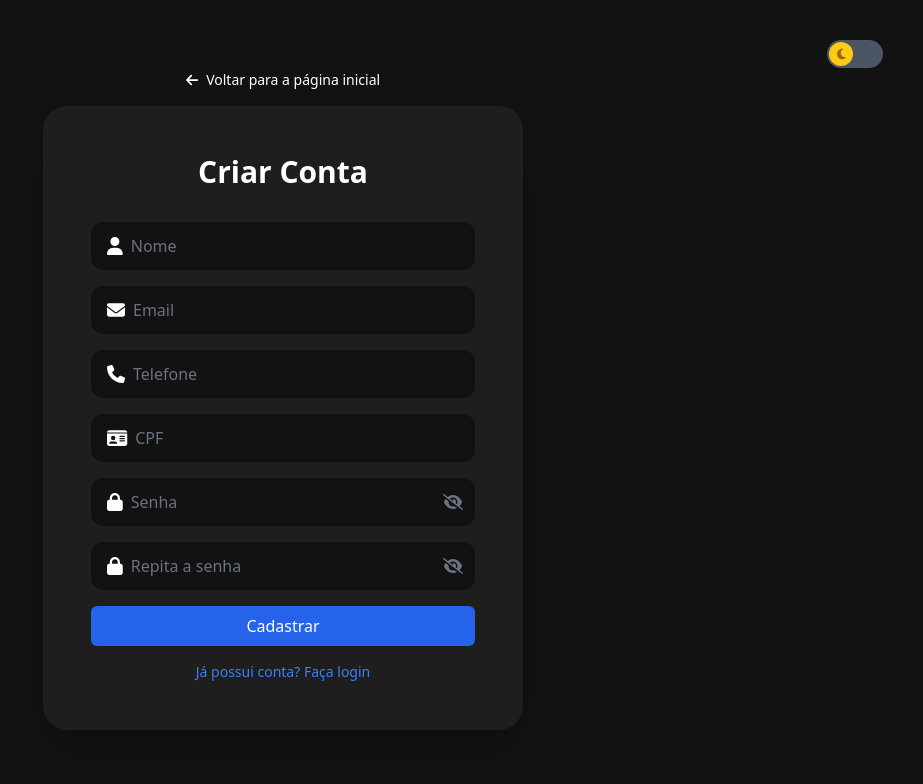
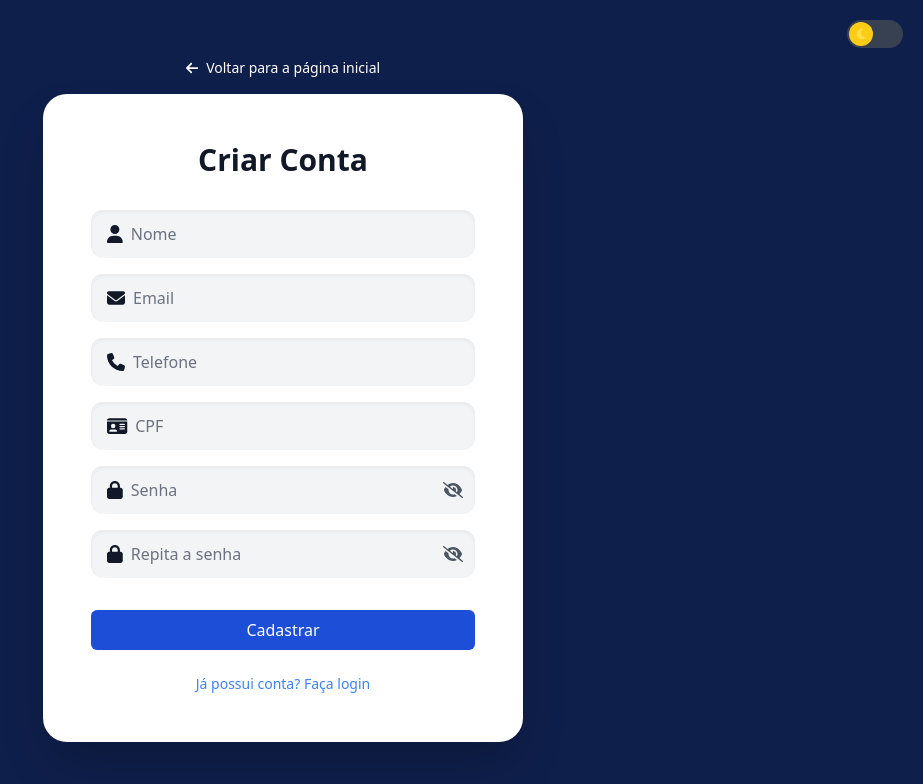
Before and after one commit to GabrielInacio07/OrganizaBus, a Next.js app: page /rotas/cadastro in a window 1280 px wide. Shown: the top 784 px of the page, without its empty margins (357-1280 px from the left). Built offline with nearby package versions, Linux system fonts and the light colour scheme.

Commit message:
style: Altera estilos da pagina de Login/Cadastro

```diff
--- a/src/app/globals.css
+++ b/src/app/globals.css
@@ -9,7 +9,7 @@
 
   html, body {
     height: 100%;
-    background-color: #e5e7eb;
+    background-color: #f3f4f6;
     width: 100%;
   }
 
--- a/src/app/rotas/cadastro/page.js
+++ b/src/app/rotas/cadastro/page.js
@@ -32,7 +32,7 @@ export default function CadastroPage() {
   const [fieldErrors, setFieldErrors] = useState({ telefone: "", cpf: "" });
 
   useEffect(() => {
-    document.documentElement.classList.toggle("dark", isLightMode);
+    document.documentElement.classList.toggle("dark", !isLightMode);
   }, [isLightMode]);
 
   const formatarTelefone = (value) => {
@@ -109,9 +109,11 @@ export default function CadastroPage() {
 
   return (
     <div
-      className={`${
-        isLightMode ? "bg-gray-100" : "bg-[#121212]"
-      } min-h-screen flex items-center justify-center transition-colors duration-300`}
+      className={`min-h-screen flex items-center justify-center transition-colors duration-300 ${
+        isLightMode
+          ? "bg-white"
+          : "bg-[#0f1f4b]"
+      }`}
     >
       <div className="absolute top-5 right-5 z-10">
         <ThemeToggleButton
@@ -137,52 +139,26 @@ export default function CadastroPage() {
 
         <form
           onSubmit={handleSubmit}
-          className={`flex flex-col items-center gap-4 w-[clamp(320px,40vw,480px)] p-12 rounded-3xl shadow-2xl overflow-hidden transition-all duration-300 ${
-            isLightMode ? "bg-white shadow-lg" : "bg-[#1e1e1e]"
-          }`}
+          className={`flex flex-col items-center gap-4 w-[clamp(320px,40vw,480px)] p-12 rounded-3xl shadow-2xl overflow-hidden transition-all duration-300 bg-white`}
         >
-          <h1
-            className={`text-3xl mb-4 font-semibold ${
-              isLightMode ? "text-gray-900" : "text-white"
-            }`}
-          >
+          <h1 className="text-3xl mb-4 font-semibold text-gray-900">
             Criar Conta
           </h1>
 
           {[
-            { icon: faUser, name: "name", type: "text", placeholder: "Nome" },
-            {
-              icon: faEnvelope,
-              name: "email",
-              type: "email",
-              placeholder: "Email",
-            },
-            {
-              icon: faPhone,
-              name: "telefone",
-              type: "text",
-              placeholder: "Telefone",
-              maxLength: 15,
-            },
-            {
-              icon: faIdCard,
-              name: "cpf",
-              type: "text",
-              placeholder: "CPF",
-              maxLength: 14,
-            },
+            { icon: faUser, name: "name", placeholder: "Nome" },
+            { icon: faEnvelope, name: "email", placeholder: "Email", type: "email" },
+            { icon: faPhone, name: "telefone", placeholder: "Telefone", maxLength: 15 },
+            { icon: faIdCard, name: "cpf", placeholder: "CPF", maxLength: 14 },
           ].map(({ icon, ...input }) => (
             <div
               key={input.name}
-              className={`flex items-center px-4 py-2 rounded-xl w-full h-12 shadow-inner gap-2 ${
-                isLightMode
-                  ? "bg-gray-200 text-gray-800"
-                  : "bg-[#121212] text-white"
-              }`}
+              className="flex items-center px-4 py-2 rounded-xl w-full h-12 shadow-inner gap-2 bg-gray-100 text-gray-900"
             >
               <FontAwesomeIcon icon={icon} className="text-lg" />
               <input
                 {...input}
+                type={input.type || "text"}
                 value={formData[input.name]}
                 onChange={(e) => handleFormEdit(e, input.name)}
                 className="bg-transparent outline-none w-full placeholder-gray-500"
@@ -192,26 +168,22 @@ export default function CadastroPage() {
           ))}
 
           {fieldErrors.telefone && (
-            <p className="text-red-500 text-sm">{fieldErrors.telefone}</p>
+            <p className="text-red-500 text-sm w-full">{fieldErrors.telefone}</p>
           )}
           {fieldErrors.cpf && (
-            <p className="text-red-500 text-sm">{fieldErrors.cpf}</p>
+            <p className="text-red-500 text-sm w-full">{fieldErrors.cpf}</p>
           )}
 
-          {/* Senha */}
-          {["password", "confirmPassword"].map((field, i) => (
+          {[["password", "Senha"], ["confirmPassword", "Repita a senha"]].map(
+            ([field, placeholder], i) => (
               <div
                 key={field}
-              className={`relative flex items-center px-4 py-2 rounded-xl w-full h-12 shadow-inner gap-2 ${
-                isLightMode
-                  ? "bg-gray-200 text-gray-800"
-                  : "bg-[#121212] text-white"
-              }`}
+                className="relative flex items-center px-4 py-2 rounded-xl w-full h-12 shadow-inner gap-2 bg-gray-100 text-gray-900"
               >
                 <FontAwesomeIcon icon={faLock} className="text-lg" />
                 <input
                   type={showPassword ? "text" : "password"}
-                placeholder={i === 0 ? "Senha" : "Repita a senha"}
+                  placeholder={placeholder}
                   value={formData[field]}
                   onChange={(e) => handleFormEdit(e, field)}
                   className="bg-transparent outline-none w-full placeholder-gray-500"
@@ -219,39 +191,29 @@ export default function CadastroPage() {
                 />
                 <span
                   onClick={() => setShowPassword(!showPassword)}
-                className="absolute right-3 top-1/2 -translate-y-1/2 cursor-pointer text-gray-500"
+                  className="absolute right-3 top-1/2 -translate-y-1/2 cursor-pointer text-gray-600"
                 >
                   <FontAwesomeIcon icon={showPassword ? faEye : faEyeSlash} />
                 </span>
               </div>
-          ))}
+            )
+          )}
 
           {error && (
-            <div
-              className={`w-full p-2 rounded-md text-sm text-center transition-all ${
-                isLightMode
-                  ? "bg-red-100 text-red-700"
-                  : "bg-red-200 text-red-800"
-              }`}
-            >
+            <div className="w-full p-2 rounded-md text-sm text-center bg-red-100 text-red-700">
               {error}
             </div>
           )}
 
           <button
             type="submit"
-            className={`w-full rounded-md py-2 font-medium transition-colors ${
-              isLightMode
-                ? "bg-blue-500 text-white hover:bg-blue-600"
-                : "bg-blue-600 text-white hover:bg-blue-700"
-            }`}
+            className="w-full mt-4 rounded-md py-2 font-medium bg-blue-700 text-white hover:bg-blue-800 transition-colors"
           >
             Cadastrar
           </button>
-
            <Link
             href="/rotas/login"
-            className="text-sm text-blue-500 hover:underline text-center"
+            className="text-sm text-blue-500 hover:underline mt-2 text-center w-full"
           >
             Já possui conta? Faça login
           </Link>
--- a/src/components/Contato.js
+++ b/src/components/Contato.js
@@ -9,7 +9,7 @@ export default function ContatoPage() {
   return (
     <section
       ref={ref}
-      className="bg-gray-200 py-16 px-6 md:px-12 lg:px-24 overflow-hidden"
+      className="px-8 py-20 bg-gray-100 text-center overflow-hidden"
     >
       <motion.div
         initial={{ opacity: 0, y: 30 }}
@@ -18,7 +18,7 @@ export default function ContatoPage() {
         className="max-w-5xl mx-auto grid grid-cols-1 lg:grid-cols-2 gap-12 items-center"
       >
         <div>
-          <h2 className="text-4xl font-bold text-blue-900 mb-4">Fale com a gente</h2>
+          <h2 className="text-4xl font-bold text-[#0f1f4b] mb-4">Fale com a gente</h2>
           <p className="text-gray-600 text-lg mb-6">
             Tem dúvidas, sugestões ou precisa de suporte? Envie uma mensagem e responderemos o quanto antes.
           </p>
--- a/src/components/ThemeToggleButton.js
+++ b/src/components/ThemeToggleButton.js
@@ -5,7 +5,6 @@ import clsx from "clsx";
 
 export default function ThemeToggleButton({ isLightMode, setIsLightMode }) {
   return (
-    <div className="absolute top-5 right-5 z-10 animate-fadeIn">
     <label className="relative inline-block w-14 h-7 cursor-pointer">
       <input
         type="checkbox"
@@ -13,16 +12,24 @@ export default function ThemeToggleButton({ isLightMode, setIsLightMode }) {
         onChange={() => setIsLightMode(!isLightMode)}
         className="sr-only peer"
       />
-        <span className="block w-full h-full bg-gray-600 rounded-full peer-checked:bg-gray-300 transition-colors" />
       <span
         className={clsx(
-            "absolute top-0.5 left-0.5 h-6 w-6 rounded-full flex items-center justify-center transition-all",
-            "peer-checked:translate-x-7 bg-yellow-400"
+          "block w-full h-full rounded-full transition-colors duration-300",
+          isLightMode ? "bg-[#D1D5DB]" : "bg-gray-700 peer-checked:bg-[#F0F0F0]"
+        )}
+      />
+      <span
+        className={clsx(
+          "absolute top-0.5 left-0.5 h-6 w-6 rounded-full flex items-center justify-center transition-all duration-300",
+          "peer-checked:translate-x-7",
+          isLightMode ? "bg-[#FFB703]" : "bg-yellow-400"
         )}
       >
-          <FontAwesomeIcon icon={isLightMode ? faSun : faMoon} className="text-yellow-700 text-xs" />
+        <FontAwesomeIcon
+          icon={isLightMode ? faSun : faMoon}
+          className={clsx("text-xs", isLightMode ? "text-[#FB8500]" : "text-yellow-300")}
+        />
       </span>
     </label>
-    </div>
   );
 }
--- a/src/components/secaoSobre.js
+++ b/src/components/secaoSobre.js
@@ -10,7 +10,7 @@ export default function AboutSection() {
   });
 
   return (
-    <div className="px-6 py-16 bg-gray-200 text-center overflow-hidden">
+    <div className="px-8 py-20 bg-gray-100 text-center overflow-hidden">
       <motion.section
         ref={ref}
         initial={{ opacity: 0, y: 30 }}
@@ -24,7 +24,7 @@ export default function AboutSection() {
         className="max-w-3xl mx-auto"
       >
         <motion.h2
-          className="text-4xl font-bold mb-6 text-[#1E3A8A]"
+          className="text-4xl font-bold mb-6 text-[#0f1f4b]"
           initial={{ opacity: 0, y: 10 }}
           animate={isInView ? { opacity: 1, y: 0 } : { opacity: 0, y: 10 }}
           transition={{ duration: 0.6, ease: [0.16, 0.77, 0.47, 0.97] }}
--- a/tailwind.config.js
+++ b/tailwind.config.js
@@ -7,8 +7,6 @@ module.exports = {
     "./app/**/*.{js,ts,jsx,tsx,mdx}",
     "./pages/**/*.{js,ts,jsx,tsx,mdx}",
     "./components/**/*.{js,ts,jsx,tsx,mdx}",
-
-    // Or if using `src` directory:
     "./src/**/*.{js,ts,jsx,tsx,mdx}",
   ],
   theme: {
@@ -60,18 +58,16 @@ module.exports = {
           '5': 'hsl(var(--chart-5))'
         }
       },
-		extend:{
-			animation:{
+      animation: {
         fadeIn: 'fadeIn 0.5s ease-in-out',
       },
-			keyframes:{
+      keyframes: {
         fadeIn: {
           '0%': { opacity: 0 },
           '100%': { opacity: 1 }
         }
       }
     }
-  	}
   },
   plugins: [require("tailwindcss-animate")],
 }
```
Also changed, not shown: src/app/rotas/login/page.js (+14 -13 lines), src/components/Equipe.js (+24 -28 lines), src/components/Navbar.js (+7 -6 lines), src/components/hero/HeroContent.js (+6 -5 lines), public/img/mock.png. Lines whose indentation alone changed are shown as unchanged.
